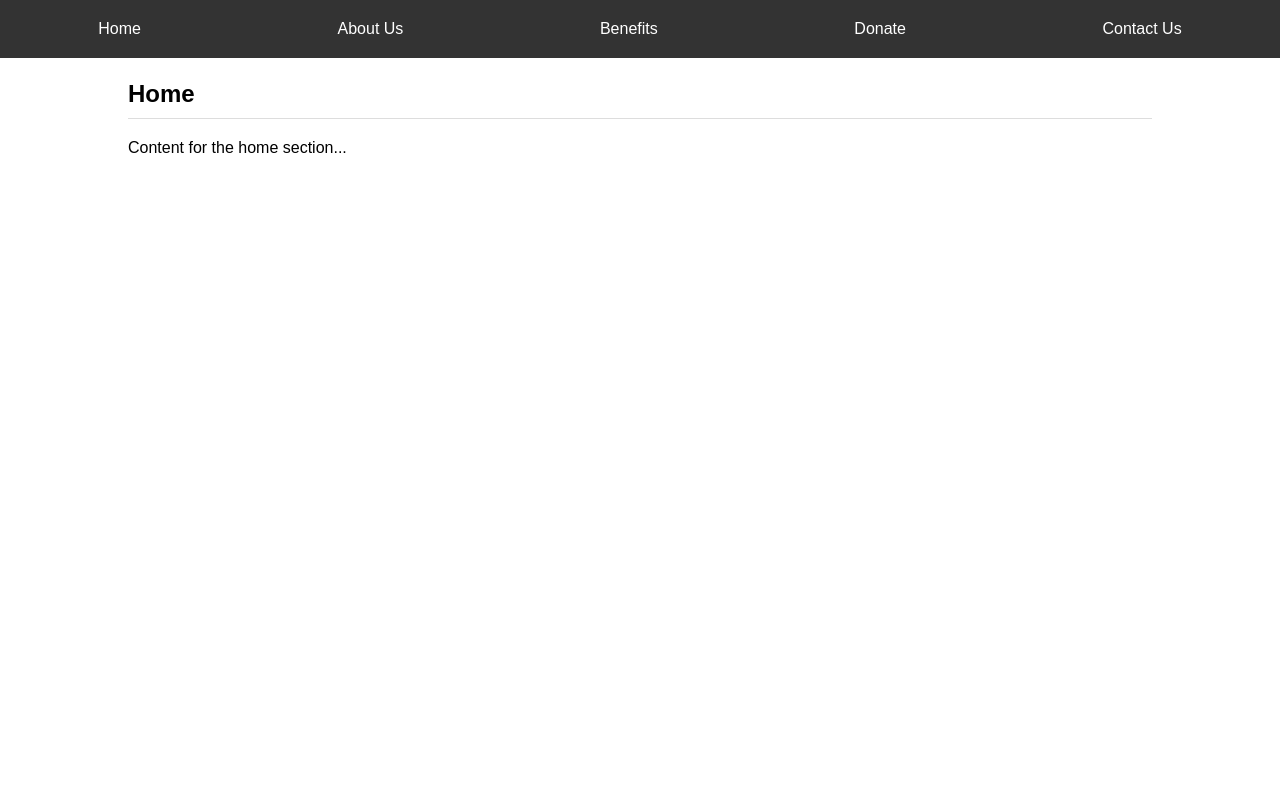
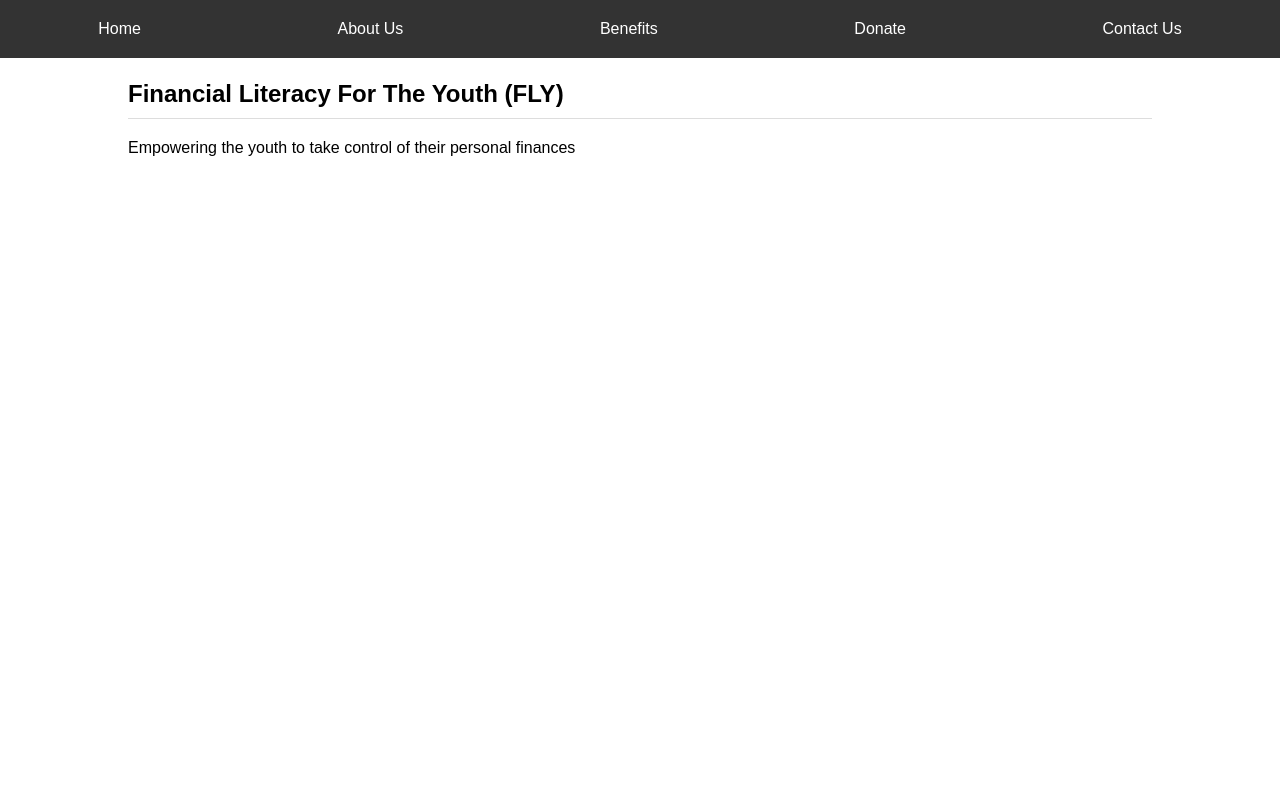
Before and after one commit to andereggc/fly, a plain HTML site: page index.html in a window 1280 px wide. Shown: the top 800 px of the page. Drawn offline with Linux system fonts and the light colour scheme.

Commit message:
home pg test

```diff
--- a/index.html
+++ b/index.html
@@ -18,8 +18,8 @@
     </div>
 
     <section id="home">
-        <h1>Home</h1>
-        <p>Content for the home section...</p>
+        <h1>Financial Literacy For The Youth (FLY)</h1>
+        <p>Empowering the youth to take control of their personal finances</p>
     </section>
 
     <section id="about-us">
```
